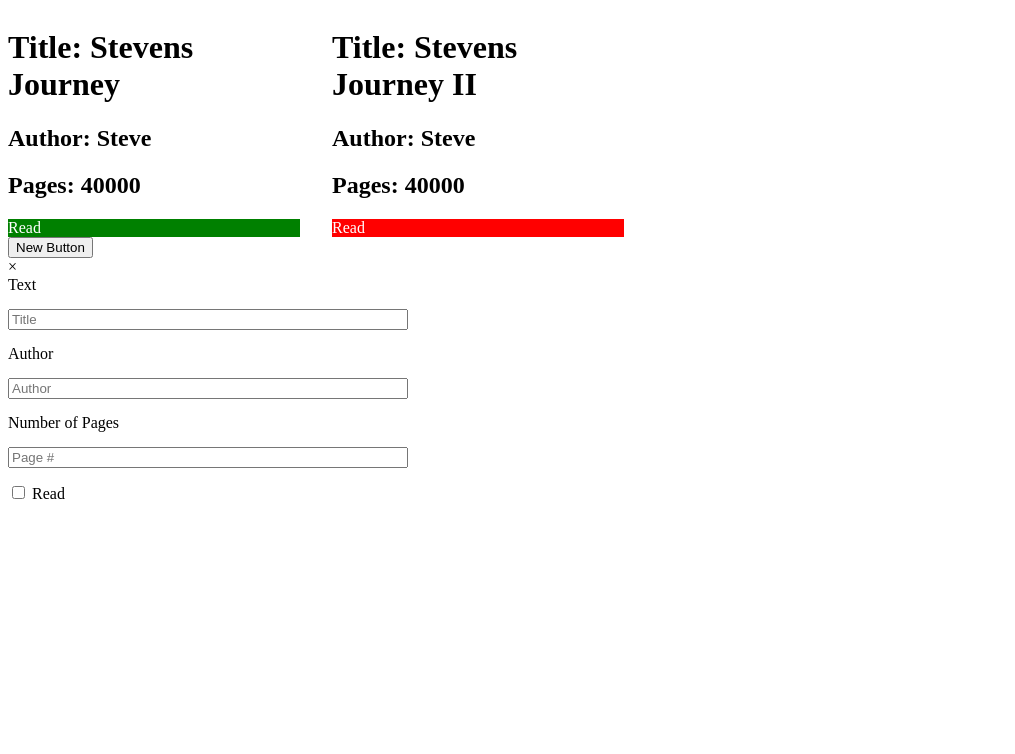
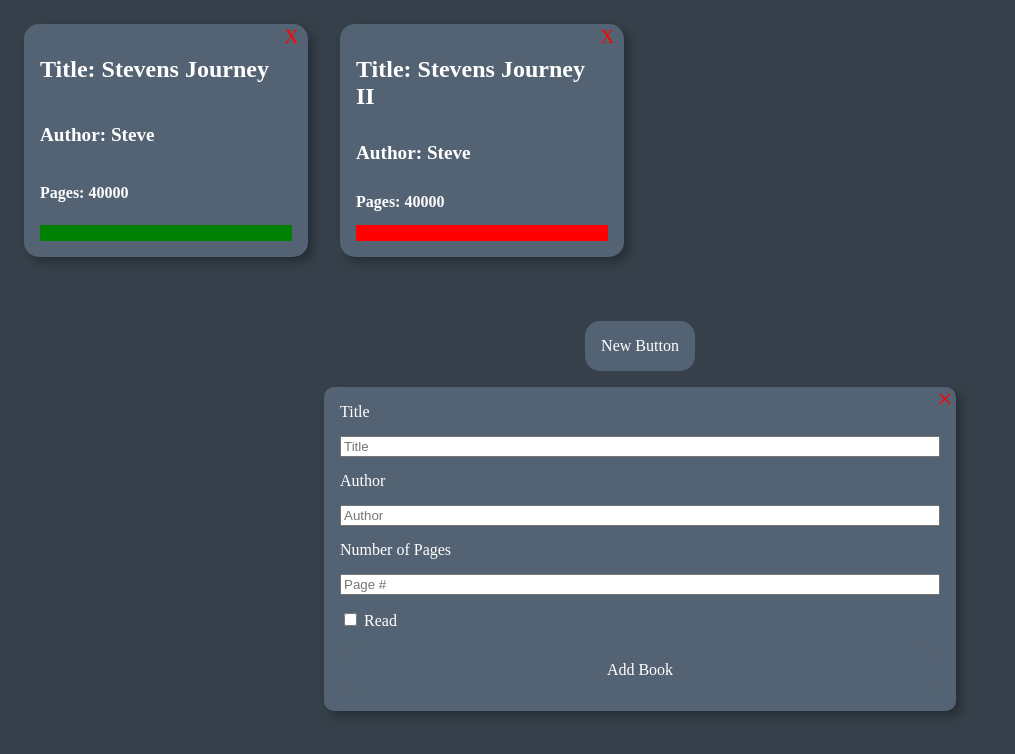
Before and after one commit to aesco1/library, a plain HTML site: page index.html in a window 1280 px wide. Both pictures are taken after a click on the button "New Button". Shown: the whole page, without its empty margins (0-1015 px from the left). Drawn offline with Linux system fonts and the light colour scheme.

Commit message:
Add delete capability, toggle read button, and modal for new book entry

```diff
--- a/index.html
+++ b/index.html
@@ -9,13 +9,12 @@
 </head>
 <body>
     <div class="card-container" id="card-container"></div>
-    <button id="new-book-btn">New Button</button>
+    <button id="openModal">New Button</button>
 
     <div id="modal" class="modal hidden">
-        <div>
-            <span class="close">&times;</span>
+        <span id="modalX">&times;</span>
         <form action="" id="book-form">
-                <label for="title">Text</label>
+            <label for="title">Title</label>
             <input type="text" id="title" placeholder="Title">
 
             <label for="author">Author</label>
@@ -26,11 +25,10 @@
 
             <div class="checkbox-group">
                 <input type="checkbox" id="read">
-                    <label for="read">Read</label>
+                <label for="read" class="read-button">Read</label>
             </div>
+            <button type="submit" id="closeModal">Add Book</button>
         </form>
-        </div>
-
     </div>
 </body>
 </html>
--- a/script.js
+++ b/script.js
@@ -1,5 +1,4 @@
 const myLibrary = [];
-
 
 //constructor
 function Book(author, title, numPages, read) {
@@ -7,7 +6,7 @@ function Book(author, title, numPages, read) {
   this.title = title;
   this.numPages = numPages;
   this.read = read;
-
+  this.id = Date.now() + Math.random();
 }
 
 //create book and add to library
@@ -21,12 +20,29 @@ addBookToLibrary("Steve", "Stevens Journey II", 40000, false);
 
 
 function displayBooks(){
-    //get at beginning since we always refer to it
+    //Clear container everytime for new additions
     cardContainer = document.getElementById("card-container");
+    cardContainer.innerHTML = '';
 
     for (const book of myLibrary){
+
         const card = document.createElement("div");
         card.classList.add("card");
+        card.dataset.bookId = book.id;
+
+        const bookX = document.createElement("span");
+        bookX.classList.add("bookX");
+        bookX.textContent = "X";
+
+        bookX.addEventListener('click', () => {
+            const bookId = Number(card.dataset.bookId);
+            const index = myLibrary.findIndex(book => book.id === bookId);
+            if (index !== -1) {
+                myLibrary.splice(index, 1);
+                console.log('After splice:', myLibrary);
+            }
+            displayBooks();
+        });
 
         const title = document.createElement("h1");
         title.classList.add("title");
@@ -40,8 +56,8 @@ function displayBooks(){
         numPages.classList.add("numPages");
         numPages.textContent = `Pages: ${book.numPages}`;
 
+        //toggle read
         const read = document.createElement("div");
-        read.textContent = "Read";
             if(book.read === false){
                 read.classList.add("not-read");
             }
@@ -49,6 +65,17 @@ function displayBooks(){
                 read.classList.add("read");
             }
 
+        read.addEventListener('click', () => {
+            const bookId = Number(card.dataset.bookId);
+            const index = myLibrary.findIndex(book => book.id === bookId);
+            if (index !== -1) {
+                myLibrary[index].read = !(myLibrary[index].read);
+            }
+            displayBooks();
+        });
+
+
+        card.appendChild(bookX);
         card.appendChild(title);
         card.appendChild(author);
         card.appendChild(numPages);
@@ -58,4 +85,37 @@ function displayBooks(){
     }
 }
 
-displayBooks()
+const modal = document.getElementById('modal');
+const openBtn = document.getElementById('openModal');
+const closeBtn = document.getElementById('closeModal');
+const modalX = document.getElementById('modalX');
+const form = document.getElementById('book-form');
+
+// Open modal
+openBtn.addEventListener('click', () => {
+  modal.classList.remove('hidden');
+});
+
+// Close modal
+closeBtn.addEventListener('click', () => {
+  modal.classList.add('hidden');
+});
+
+//modal x
+modalX.addEventListener('click', () => {
+    modal.classList.add('hidden');
+});
+
+form.addEventListener('submit', (e) => {
+    e.preventDefault();
+
+    const author = document.getElementById('title').value;
+    const title = document.getElementById('author').value;
+    const numPages = document.getElementById('page-num').value;
+    const read = document.getElementById('read').checked;
+
+    addBookToLibrary(author, title, numPages, read);
+    displayBooks();
+});
+
+displayBooks();
--- a/styles.css
+++ b/styles.css
@@ -1,30 +1,53 @@
+
+
+body{
+    display: flex;
+    flex-direction: column;
+    align-items: center;
+    justify-content: center;
+    padding: 1rem;
+    background-color: #36404A;
+    color: white;
+}
 
 .card-container{
     display: grid;
     grid-template-columns: repeat(4, 1fr);
     gap: 2rem;
+    margin-bottom: 4rem;
 }
 
+/*Card styling */
+
+
 .card{
-
+    background-color: #546373;
+    position: relative;
+    display: flex;
+    flex-direction: column;
+    justify-content: space-between;
+    box-shadow: 5px 5px 10px rgba(0, 0, 0, 0.3);
+    border-radius: 15px;
+    overflow: hidden;
+    padding: 1rem;
 }
 
 .author{
-
+    font-size: 1.2rem;
 }
 
 .title{
-
+    font-size: 1.5rem;
 }
 
 .numPages{
-
+    font-size: 1rem;
 }
-
 
 .read,
 .not-read{
-    color: white;
+    height: 1rem;
+    cursor: pointer;
 }
 
 .read{
@@ -35,9 +58,68 @@
     background-color: red;
 }
 
+.bookX{
+    color: red;
+    position: absolute;
+    top: .1rem;
+    right: .6rem;
+    font-size: 1.2rem;
+    cursor: pointer;
+}
+
+button{
+    border: none;
+    background-color: #546373;
+    color: inherit;
+    font: inherit;
+    cursor: pointer;
+    outline: none;
+    padding: 1rem;
+    border-radius: 15px;
+}
+
+/*Modal styling*/
+
+#openModal{
+    margin-bottom: 1rem;
+}
+
+.modal {
+    display: flex;
+    flex-direction: column;
+    position: relative;
+    align-items: center;
+    justify-content: center;
+    padding: 1rem;
+    min-width: 600px;
+    max-width: 20rem;
+    background-color: #546373;
+    border-radius: 10px;
+    box-shadow: 5px 5px 10px rgba(0, 0, 0, 0.3);
+}
+
+.hidden{
+    display: none;
+    display: none;  /* Hidden by default */
+    position: fixed;
+    top: 0;
+    left: 0;
+    width: 100%;
+    height: 100%;
+}
+
+#modalX{
+    color: red;
+    position: absolute;
+    top: -.2rem;
+    right: .2rem;
+    font-size: 28px;
+    cursor: pointer;
+}
+
 form{
     display: flex;
     flex-direction: column;
     gap: 15px;
-    max-width: 400px;
+    width: 100%;
 }
```
Lines whose indentation alone changed are shown as unchanged.
